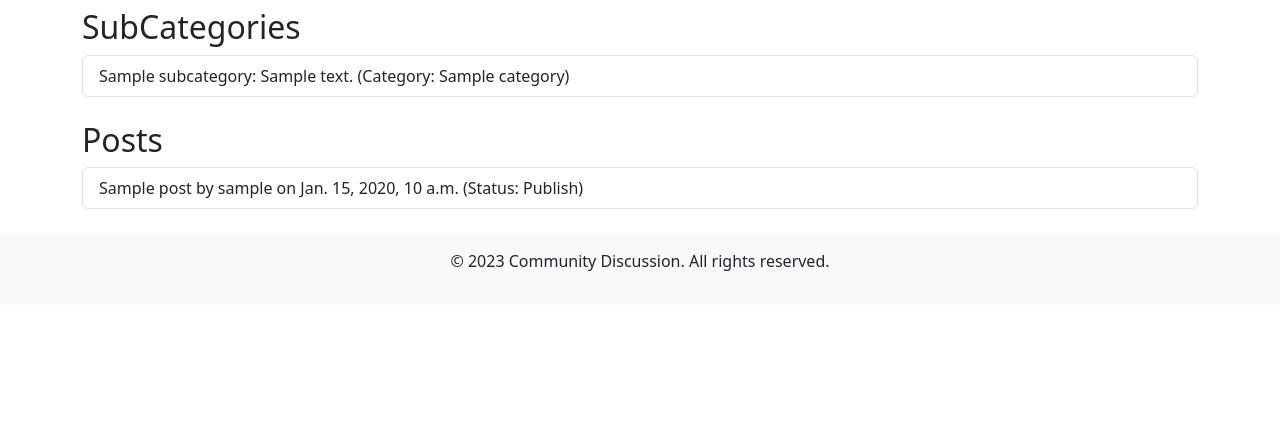
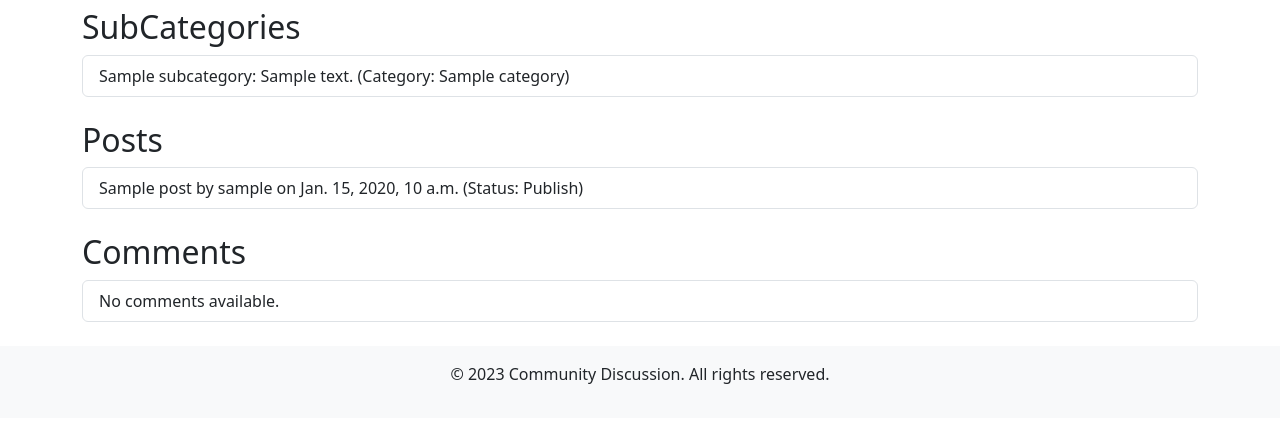
Before and after one commit to newworldhost/discussion_board, a Django app: page / in a window 1280 px wide. Shown: the part 328-751 px from the top of the page. Run offline with Django 4.2, Linux system fonts and the light colour scheme; tables that the repository leaves empty hold one stand-in row (values such as "Sample post").

Commit message:
comment html section created

```diff
--- a/community_discussion/templates/community_discussion/home.html
+++ b/community_discussion/templates/community_discussion/home.html
@@ -31,4 +31,13 @@
             <li class="list-group-item">No posts available.</li>
         {% endfor %}
     </ul>
+
+    <h2>Comments</h2>
+    <ul class="list-group mb-4">
+        {% for comment in comments %}
+            <li class="list-group-item">{{ comment.content }} by {{ comment.author.username }} on {{ comment.date_posted }} (Post: {{ comment.post.title }})</li>
+        {% empty %}
+            <li class="list-group-item">No comments available.</li>
+        {% endfor %}
+    </ul>
 {% endblock %}
```
